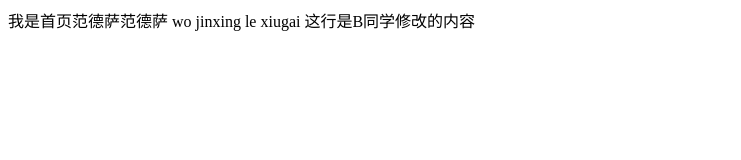
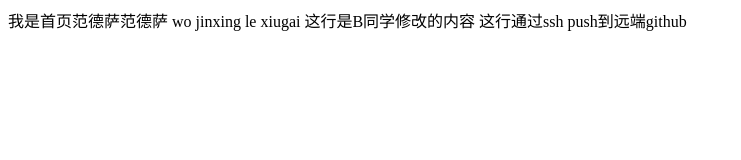
Before and after one commit to pwllove888999/remotegit, a plain HTML site: page index.html in a window 1280 px wide. Shown: the whole page, without its empty margins (0-741 px from the left). Drawn offline with Linux system fonts and the light colour scheme.

Commit message:
这是通过ssh进行提交到远端github

```diff
--- a/index.html
+++ b/index.html
@@ -10,5 +10,6 @@
     我是首页范德萨范德萨
     wo jinxing le xiugai
     这行是B同学修改的内容
+    这行通过ssh push到远端github
 </body>
 </html>
```
